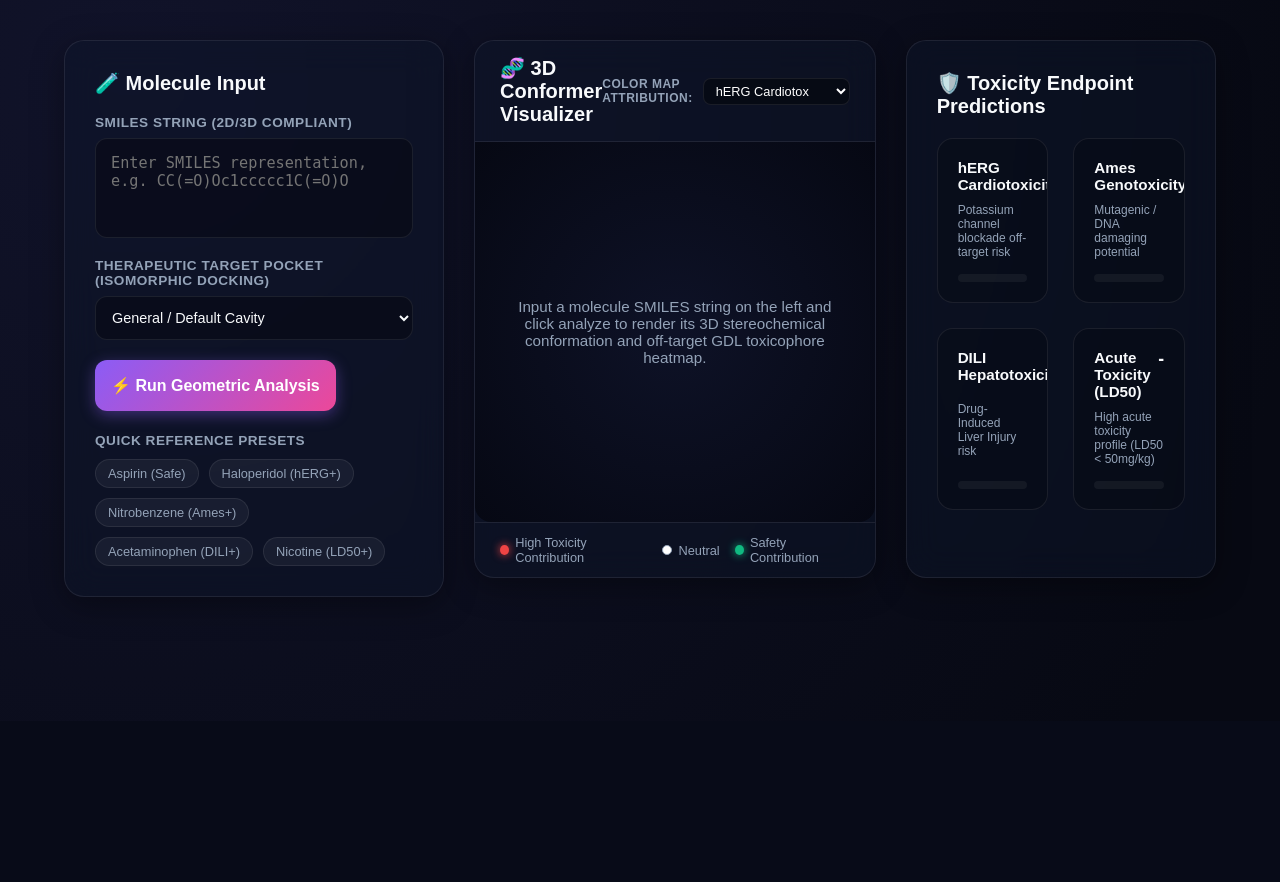
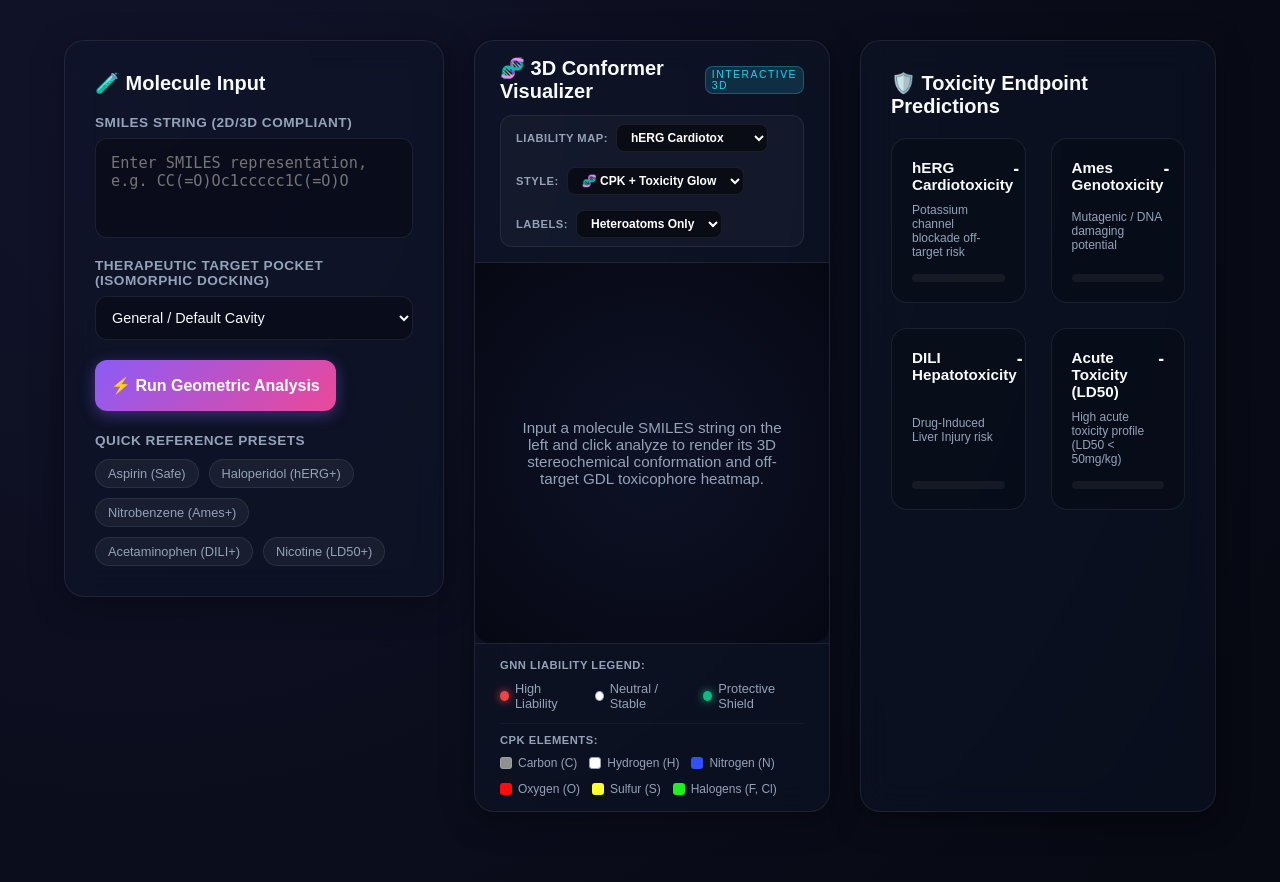
Before and after one commit to yashwantyadavsde-ship-it/yc_tox_predict, a Flask app: page / in a window 1280 px wide. Shown: the part 79-961 px from the top of the page. Before the commit the page ends 676 px from the top, so only its background shows below. Run offline with Flask 3, Linux system fonts and the light colour scheme.

Commit message:
feat: upgrade 3d conformer visualizer with CPK colors, toxic glows, interactive styles, labels, hover tooltips, and legends

```diff
--- a/static/js/main.js
+++ b/static/js/main.js
@@ -40,6 +40,8 @@ document.addEventListener("DOMContentLoaded", () => {
     const viewerElement = document.getElementById("viewer3d");
     const emptyStateText = document.getElementById("emptyStateText");
     const attrSelect = document.getElementById("attrSelect");
+    const styleSelect = document.getElementById("styleSelect");
+    const labelSelect = document.getElementById("labelSelect");
 
     // Scores and Progress Bars
     const scores = {
@@ -85,6 +87,44 @@ document.addEventListener("DOMContentLoaded", () => {
         return "toxic";
     }
 
+    // Helper: Map element symbol to standard CPK color
+    function getCPKColor(elem) {
+        const colors = {
+            'H': '#ffffff',
+            'C': '#909090', // Grey
+            'N': '#3050f8', // Blue
+            'O': '#ff0d0d', // Red
+            'F': '#90e050', // Light green
+            'Cl': '#1ff01f', // Bright green
+            'CL': '#1ff01f',
+            'Br': '#a62929', // Dark red
+            'BR': '#a62929',
+            'I': '#940094', // Purple
+            'S': '#ffff30', // Yellow
+            'P': '#ff8000'  // Orange
+        };
+        return colors[elem] || '#a3a3c2'; // Fallback light blue-grey
+    }
+
+    // Helper: Map element symbol to friendly scientific name
+    function getElementName(elem) {
+        const names = {
+            'H': 'Hydrogen (H)',
+            'C': 'Carbon (C)',
+            'N': 'Nitrogen (N)',
+            'O': 'Oxygen (O)',
+            'F': 'Fluorine (F)',
+            'Cl': 'Chlorine (Cl)',
+            'CL': 'Chlorine (Cl)',
+            'Br': 'Bromine (Br)',
+            'BR': 'Bromine (Br)',
+            'I': 'Iodine (I)',
+            'S': 'Sulfur (S)',
+            'P': 'Phosphorus (P)'
+        };
+        return names[elem] || `Element Symbol: ${elem}`;
+    }
+
     // Initialize/Redraw 3D Molecular Conformation
     function render3DConformer() {
         if (!currentMoleculeData || !currentMoleculeData.sdf) {
@@ -107,8 +147,11 @@ document.addEventListener("DOMContentLoaded", () => {
         glViewer = $3Dmol.createViewer(viewerElement, { backgroundColor: "#060813" });
         glViewer.addModel(currentMoleculeData.sdf, "sdf");
 
-        // Color mapping based on selected endpoint
+        // Fetch visual layout configuration inputs
         const activeEndpoint = attrSelect.value;
+        const activeStyle = styleSelect ? styleSelect.value : "integrated";
+        const activeLabelMode = labelSelect ? labelSelect.value : "hetero";
+
         const attributions = currentMoleculeData.attributions[activeEndpoint] || [];
 
         let model = glViewer.getModel(0);
@@ -117,15 +160,122 @@ document.addEventListener("DOMContentLoaded", () => {
         atoms.forEach((atom, index) => {
             const attrScore = attributions[index] !== undefined ? attributions[index] : 0.0;
             const hexColor = getAttributionColor(attrScore);
+            const elementColor = getCPKColor(atom.elem);
 
-            glViewer.setStyle(
-                { serial: atom.serial },
-                {
-                    sphere: { color: hexColor, scale: 0.32 },
-                    stick: { color: hexColor, radius: 0.16 }
+            // Style standard 3Dmol geometries
+            if (activeStyle === "integrated") {
+                // Integrated: CPK standard element sphere in center, encircled by toxicity halo shell
+                glViewer.setStyle(
+                    { serial: atom.serial },
+                    {
+                        sphere: { color: elementColor, scale: 0.24 },
+                        stick: { colorscheme: 'Jmol', radius: 0.12 }
+                    }
+                );
+
+                // Add premium semi-transparent glowing attribution shell around each atom
+                glViewer.addSphere({
+                    center: { x: atom.x, y: atom.y, z: atom.z },
+                    radius: 0.65,
+                    color: hexColor,
+                    alpha: 0.42
+                });
+
+            } else if (activeStyle === "cpk") {
+                // Pure Classic CPK: Atoms sized and colored standard CPK colors (ideal for structure check)
+                glViewer.setStyle(
+                    { serial: atom.serial },
+                    {
+                        sphere: { color: elementColor, scale: 0.32 },
+                        stick: { colorscheme: 'Jmol', radius: 0.14 }
+                    }
+                );
+
+            } else {
+                // Pure GNN Heatmap: original toxicophores mapping representation
+                glViewer.setStyle(
+                    { serial: atom.serial },
+                    {
+                        sphere: { color: hexColor, scale: 0.36, opacity: 0.85 },
+                        stick: { colorscheme: 'Jmol', radius: 0.12 }
+                    }
+                );
+            }
+
+            // Decide whether to add clean, highly visible 3D labels
+            let showLabel = false;
+            if (activeLabelMode === "all") {
+                showLabel = true;
+            } else if (activeLabelMode === "hetero") {
+                showLabel = (atom.elem !== 'C' && atom.elem !== 'H');
+            }
+
+            if (showLabel) {
+                glViewer.addLabel(`${atom.elem}-${index}`, {
+                    position: { x: atom.x, y: atom.y, z: atom.z },
+                    fontColor: '#ffffff',
+                    fontSize: 9,
+                    font: 'Plus Jakarta Sans, sans-serif',
+                    backgroundOpacity: 0.85,
+                    backgroundColor: '#070913',
+                    borderColor: elementColor, // Gorgeous! Border color matches standard element color!
+                    borderWidth: 1.0,
+                    borderOpacity: 0.95
+                });
+            }
+        });
+
+        // Add premium, highly responsive 3D hover tooltips to display detailed biophysical states
+        glViewer.setHoverable({}, true,
+            function (atom, viewer, event, container) {
+                if (!atom) return;
+                const attrVal = attributions[atom.index] !== undefined ? attributions[atom.index] : 0.0;
+                const pctStr = (Math.abs(attrVal) * 100).toFixed(1) + "%";
+                let statusText = "Neutral / Stable";
+                let statusColor = "#94a3b8"; // Secondary slate
+
+                if (attrVal > 0.05) {
+                    statusText = `⚠️ High Liability Contribution (+${pctStr})`;
+                    statusColor = "#ef4444"; // Toxic red
+                } else if (attrVal < -0.05) {
+                    statusText = `✅ Protective Shield Contribution (-${pctStr})`;
+                    statusColor = "#10b981"; // Safe green
                 }
-            );
-        });
+
+                const tooltipHtml = `
+                    <div style="font-family: 'Plus Jakarta Sans', sans-serif; font-size: 0.75rem; padding: 10px 14px; line-height: 1.6; color: white; background: rgba(7, 9, 19, 0.96); border: 1px solid rgba(255, 255, 255, 0.15); border-radius: 10px; box-shadow: 0 4px 20px rgba(0,0,0,0.65); min-width: 180px;">
+                        <div style="display: flex; align-items: center; gap: 8px; margin-bottom: 5px; border-bottom: 1px solid rgba(255,255,255,0.08); padding-bottom: 5px;">
+                            <span style="width: 10px; height: 10px; border-radius: 50%; background-color: ${getCPKColor(atom.elem)}; display: inline-block; border: 1px solid rgba(255,255,255,0.3);"></span>
+                            <strong style="color: #22d3ee; font-size: 0.8rem; font-family: 'Outfit', sans-serif;">${getElementName(atom.elem)}</strong>
+                        </div>
+                        <div style="font-size: 0.7rem; color: var(--text-secondary); margin-bottom: 4px;">Atom Index: <strong>#${atom.index}</strong></div>
+                        <div style="color: ${statusColor}; font-weight: 700; font-size: 0.75rem; margin-bottom: 4px;">${statusText}</div>
+                        <div style="color: #64748b; font-size: 0.65rem; font-family: monospace;">Coords: (${atom.x.toFixed(3)}, ${atom.y.toFixed(3)}, ${atom.z.toFixed(3)})</div>
+                    </div>
+                `;
+
+                // Show standard HTML tooltip at cursor position
+                let tooltip = document.getElementById("3dmol-tooltip");
+                if (!tooltip) {
+                    tooltip = document.createElement("div");
+                    tooltip.id = "3dmol-tooltip";
+                    tooltip.style.position = "absolute";
+                    tooltip.style.zIndex = "1000";
+                    tooltip.style.pointerEvents = "none";
+                    document.body.appendChild(tooltip);
+                }
+                tooltip.innerHTML = tooltipHtml;
+                tooltip.style.display = "block";
+                tooltip.style.left = (event.clientX + 15) + "px";
+                tooltip.style.top = (event.clientY + 15) + "px";
+            },
+            function (atom, viewer) {
+                const tooltip = document.getElementById("3dmol-tooltip");
+                if (tooltip) {
+                    tooltip.style.display = "none";
+                }
+            }
+        );
 
         glViewer.zoomTo();
         glViewer.render();
@@ -602,4 +752,20 @@ document.addEventListener("DOMContentLoaded", () => {
             render3DConformer();
         }
     });
+
+    if (styleSelect) {
+        styleSelect.addEventListener("change", () => {
+            if (currentMoleculeData) {
+                render3DConformer();
+            }
+        });
+    }
+
+    if (labelSelect) {
+        labelSelect.addEventListener("change", () => {
+            if (currentMoleculeData) {
+                render3DConformer();
+            }
+        });
+    }
 });
--- a/templates/index.html
+++ b/templates/index.html
@@ -121,17 +121,40 @@
             <div class="top-row">
                 <!-- 3D Conformer & Heatmap Visualizer -->
                 <div class="glass-panel visualizer-container">
-                    <div class="vis-controls">
-                        <div class="section-title" style="margin-bottom: 0;">🧬 3D Conformer Visualizer</div>
+                    <div class="vis-controls" style="display: flex; flex-direction: column; gap: 12px; align-items: flex-start; padding: 15px 25px;">
+                        <div style="display: flex; justify-content: space-between; width: 100%; align-items: center;">
+                            <div class="section-title" style="margin-bottom: 0; display: flex; align-items: center; gap: 8px;">🧬 3D Conformer Visualizer</div>
+                            <span class="brand-badge" style="font-size: 0.65rem; background: rgba(34, 211, 238, 0.15); border-color: rgba(34, 211, 238, 0.3); color: #22d3ee; margin: 0; padding: 2px 6px;">Interactive 3D</span>
+                        </div>
 
-                        <div style="display: flex; gap: 10px; align-items: center;">
-                            <label style="font-size: 0.75rem;">Color Map Attribution:</label>
-                            <select id="attrSelect" style="background: rgba(0,0,0,0.4); border: 1px solid var(--border-glass); border-radius: 8px; color: white; padding: 4px 8px; outline: none; font-size: 0.8rem;">
-                                <option value="herg">hERG Cardiotox</option>
-                                <option value="ames">Ames Mutagenicity</option>
-                                <option value="dili">DILI Hepatotox</option>
-                                <option value="ld50">Acute Oral (LD50)</option>
-                            </select>
+                        <div style="display: flex; flex-wrap: wrap; gap: 15px; align-items: center; background: rgba(255,255,255,0.03); border: 1px solid var(--border-glass); border-radius: 12px; padding: 8px 15px; width: 100%;">
+                            <div style="display: flex; gap: 8px; align-items: center;">
+                                <label style="font-size: 0.7rem; color: var(--text-secondary); margin: 0;">Liability Map:</label>
+                                <select id="attrSelect" style="background: rgba(0,0,0,0.5); border: 1px solid var(--border-glass); border-radius: 8px; color: white; padding: 5px 10px; outline: none; font-size: 0.75rem; font-weight: 600; cursor: pointer; transition: all 0.2s;">
+                                    <option value="herg">hERG Cardiotox</option>
+                                    <option value="ames">Ames Mutagenicity</option>
+                                    <option value="dili">DILI Hepatotox</option>
+                                    <option value="ld50">Acute Oral (LD50)</option>
+                                </select>
+                            </div>
+
+                            <div style="display: flex; gap: 8px; align-items: center;">
+                                <label style="font-size: 0.7rem; color: var(--text-secondary); margin: 0;">Style:</label>
+                                <select id="styleSelect" style="background: rgba(0,0,0,0.5); border: 1px solid var(--border-glass); border-radius: 8px; color: white; padding: 5px 10px; outline: none; font-size: 0.75rem; font-weight: 600; cursor: pointer; transition: all 0.2s;">
+                                    <option value="integrated">🧬 CPK + Toxicity Glow</option>
+                                    <option value="cpk">🎨 Pure CPK Elements</option>
+                                    <option value="heatmap">🔥 GNN Toxicity Shell</option>
+                                </select>
+                            </div>
+
+                            <div style="display: flex; gap: 8px; align-items: center;">
+                                <label style="font-size: 0.7rem; color: var(--text-secondary); margin: 0;">Labels:</label>
+                                <select id="labelSelect" style="background: rgba(0,0,0,0.5); border: 1px solid var(--border-glass); border-radius: 8px; color: white; padding: 5px 10px; outline: none; font-size: 0.75rem; font-weight: 600; cursor: pointer; transition: all 0.2s;">
+                                    <option value="hetero">Heteroatoms Only</option>
+                                    <option value="all">All Atoms</option>
+                                    <option value="none">None</option>
+                                </select>
+                            </div>
                         </div>
                     </div>
 
@@ -141,11 +164,25 @@
                         </div>
                     </div>
 
-                    <div class="vis-controls" style="border-bottom: none; border-top: 1px solid var(--border-glass); border-radius: 0 0 16px 16px; padding: 12px 25px;">
-                        <div class="vis-legend">
-                            <div class="legend-item"><span class="dot red"></span> High Toxicity Contribution</div>
-                            <div class="legend-item"><span class="dot white"></span> Neutral</div>
-                            <div class="legend-item"><span class="dot green"></span> Safety Contribution</div>
+                    <div class="vis-controls" style="border-bottom: none; border-top: 1px solid var(--border-glass); border-radius: 0 0 16px 16px; padding: 15px 25px; display: flex; flex-direction: column; gap: 12px;">
+                        <div style="display: flex; justify-content: space-between; align-items: center; width: 100%; flex-wrap: wrap; gap: 10px;">
+                            <div style="font-size: 0.7rem; color: var(--text-secondary); text-transform: uppercase; letter-spacing: 0.5px; font-weight: 700;">GNN Liability Legend:</div>
+                            <div class="vis-legend" style="margin: 0; display: flex; gap: 15px; font-size: 0.8rem; color: var(--text-secondary);">
+                                <div class="legend-item" style="display: flex; align-items: center; gap: 6px;"><span class="dot red" style="width: 10px; height: 10px; border-radius: 50%; background-color: #ef4444; box-shadow: 0 0 8px #ef4444; display: inline-block;"></span> High Liability</div>
+                                <div class="legend-item" style="display: flex; align-items: center; gap: 6px;"><span class="dot white" style="width: 10px; height: 10px; border-radius: 50%; background-color: #ffffff; border: 1px solid #94a3b8; display: inline-block;"></span> Neutral / Stable</div>
+                                <div class="legend-item" style="display: flex; align-items: center; gap: 6px;"><span class="dot green" style="width: 10px; height: 10px; border-radius: 50%; background-color: #10b981; box-shadow: 0 0 8px #10b981; display: inline-block;"></span> Protective Shield</div>
+                            </div>
+                        </div>
+                        <div style="display: flex; justify-content: space-between; align-items: center; width: 100%; flex-wrap: wrap; gap: 10px; border-top: 1px solid rgba(255,255,255,0.04); padding-top: 10px;">
+                            <div style="font-size: 0.7rem; color: var(--text-secondary); text-transform: uppercase; letter-spacing: 0.5px; font-weight: 700;">CPK Elements:</div>
+                            <div style="display: flex; flex-wrap: wrap; gap: 12px; font-size: 0.75rem; color: var(--text-secondary);">
+                                <div class="legend-item" style="display: flex; align-items: center; gap: 6px;"><span style="width: 12px; height: 12px; border-radius: 3px; background-color: #909090; display: inline-block; border: 1px solid rgba(255,255,255,0.15);"></span> Carbon (C)</div>
+                                <div class="legend-item" style="display: flex; align-items: center; gap: 6px;"><span style="width: 12px; height: 12px; border-radius: 3px; background-color: #ffffff; border: 1px solid #94a3b8; display: inline-block;"></span> Hydrogen (H)</div>
+                                <div class="legend-item" style="display: flex; align-items: center; gap: 6px;"><span style="width: 12px; height: 12px; border-radius: 3px; background-color: #3050f8; display: inline-block;"></span> Nitrogen (N)</div>
+                                <div class="legend-item" style="display: flex; align-items: center; gap: 6px;"><span style="width: 12px; height: 12px; border-radius: 3px; background-color: #ff0d0d; display: inline-block;"></span> Oxygen (O)</div>
+                                <div class="legend-item" style="display: flex; align-items: center; gap: 6px;"><span style="width: 12px; height: 12px; border-radius: 3px; background-color: #ffff30; display: inline-block;"></span> Sulfur (S)</div>
+                                <div class="legend-item" style="display: flex; align-items: center; gap: 6px;"><span style="width: 12px; height: 12px; border-radius: 3px; background-color: #1ff01f; display: inline-block;"></span> Halogens (F, Cl)</div>
+                            </div>
                         </div>
                     </div>
                 </div>
```
Also changed, not shown: model/agents.py (+34 -9 lines).
